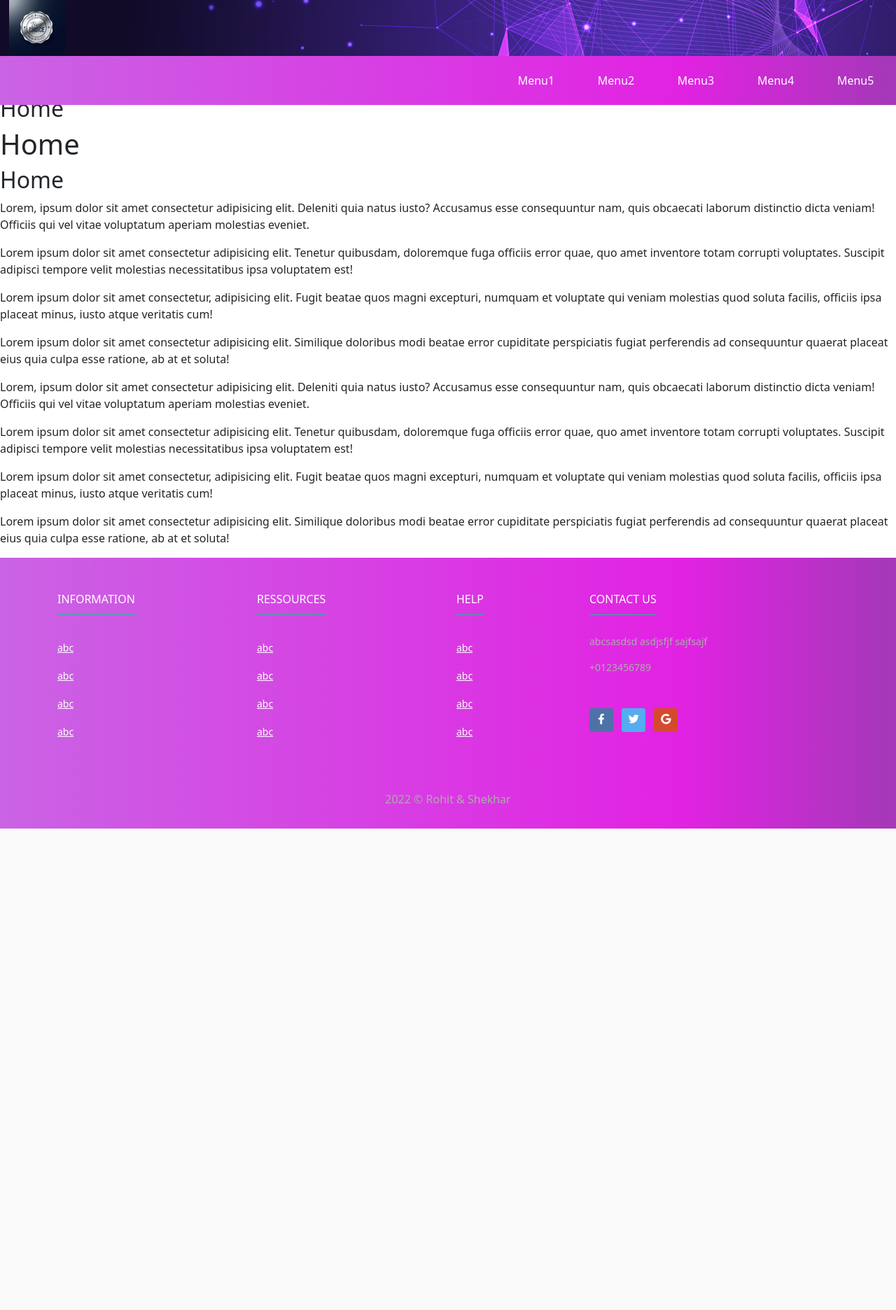
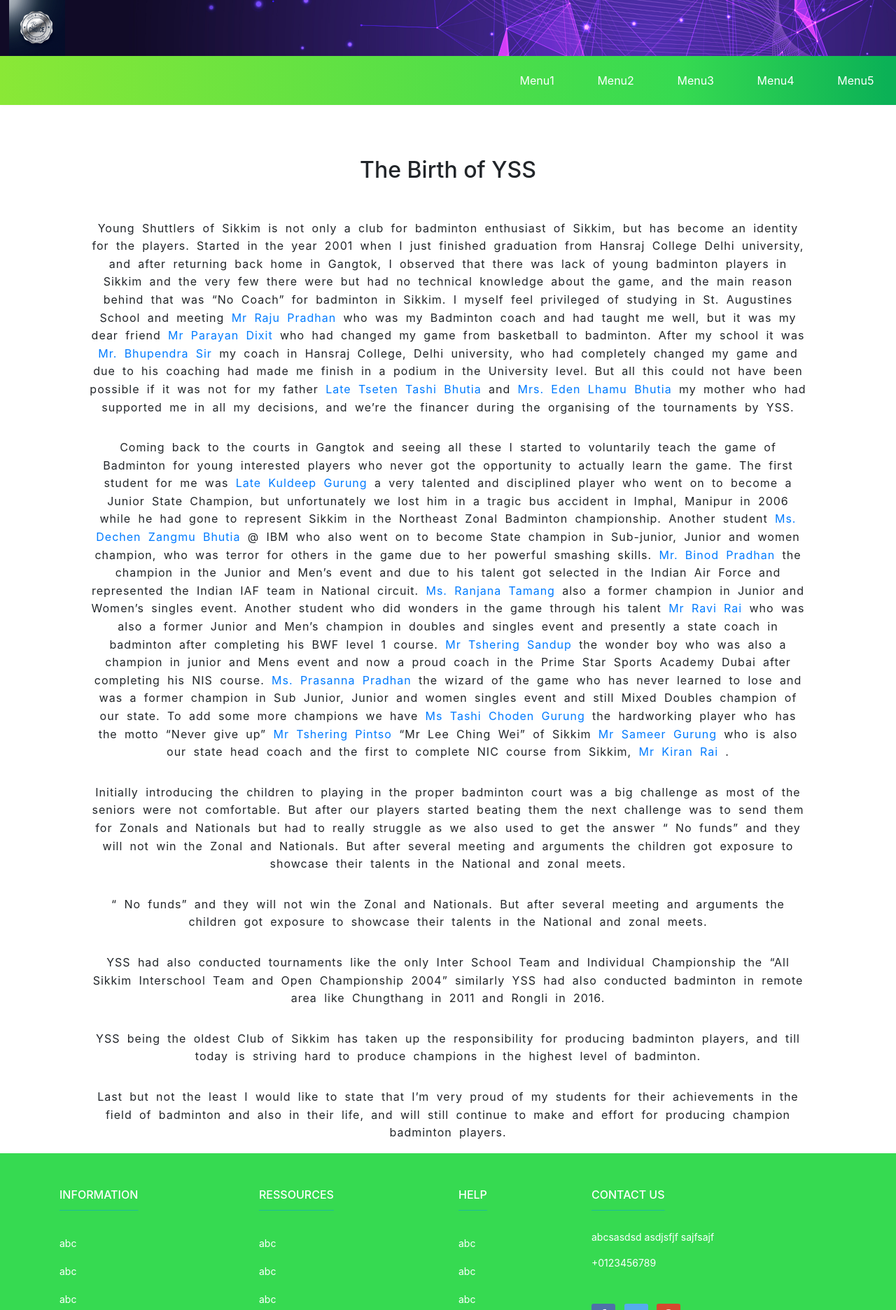
Before and after one commit to rohitbhagat0911/miniProject, a PHP site: page / in a window 1280 px wide. Shown: the top 1872 px of the page at 70% size. Before the commit the page ends 1184 px from the top, so only its background shows below. Run offline with PHP 8.4, Linux system fonts and the light colour scheme; some libraries are stand-ins or nearby versions.

Commit message:
Third Commit

```diff
--- a/Upperindex.php
+++ b/Upperindex.php
@@ -4,11 +4,17 @@
     <meta charset="UTF-8">
     <meta http-equiv="X-UA-Compatible" content="IE=edge">
     <meta name="viewport" content="width=device-width, initial-scale=1.0">
-    <title>Document</title>
+    <title>Young Shuttlers of Sikkim</title>
            <link rel="stylesheet" href="index.css">
            <!-- CSS only -->
 <link href="https://cdn.jsdelivr.net/npm/bootstrap@5.2.0-beta1/dist/css/bootstrap.min.css" rel="stylesheet" integrity="sha384-0evHe/X+R7YkIZDRvuzKMRqM+OrBnVFBL6DOitfPri4tjfHxaWutUpFmBp4vmVor" crossorigin="anonymous">
            <link rel="stylesheet" type="text/css" href="https://cdnjs.cloudflare.com/ajax/libs/font-awesome/5.15.1/css/all.min.css">
+
+           <link rel="stylesheet" href="https://cdn.jsdelivr.net/npm/bootstrap@4.0.0/dist/css/bootstrap.min.css" integrity="sha384-Gn5384xqQ1aoWXA+058RXPxPg6fy4IWvTNh0E263XmFcJlSAwiGgFAW/dAiS6JXm" crossorigin="anonymous">
+<script src="https://code.jquery.com/jquery-3.2.1.slim.min.js" integrity="sha384-KJ3o2DKtIkvYIK3UENzmM7KCkRr/rE9/Qpg6aAZGJwFDMVNA/GpGFF93hXpG5KkN" crossorigin="anonymous"></script>
+<script src="https://cdn.jsdelivr.net/npm/popper.js@1.12.9/dist/umd/popper.min.js" integrity="sha384-ApNbgh9B+Y1QKtv3Rn7W3mgPxhU9K/ScQsAP7hUibX39j7fakFPskvXusvfa0b4Q" crossorigin="anonymous"></script>
+<script src="https://cdn.jsdelivr.net/npm/bootstrap@4.0.0/dist/js/bootstrap.min.js" integrity="sha384-JZR6Spejh4U02d8jOt6vLEHfe/JQGiRRSQQxSfFWpi1MquVdAyjUar5+76PVCmYl" crossorigin="anonymous"></script>
+
 </head>
 <body>
 
--- a/banner.php
+++ b/banner.php
@@ -1,7 +1,7 @@
 <div class="banner">
 
            <img class="banner-bg" src="./asset/banner.jpg" alt="Banner">
-           <a href="#" class="logo">
-               <img class="logo-img" src="./asset/logo.jpg" alt="Logo">
+           <a href="./" class="logo">
+               <img style="z-index:2;" class="logo-img" src="./asset/logo.jpg" alt="Logo">
            </a>
 </div>
--- a/content.php
+++ b/content.php
@@ -0,0 +1,96 @@
+<div class="content-pos">
+
+<div class="content-align">
+
+<h2>The Birth of YSS</h2>
+
+<div class="content-body">
+
+<p>Young Shuttlers of Sikkim is not only a club for badminton enthusiast of Sikkim, but has become an identity for the
+     players. Started in the year 2001 when I just finished graduation from Hansraj College Delhi university, and after
+      returning back home in Gangtok, I observed that there was lack of young badminton players in Sikkim and the very
+       few there were but had no technical knowledge about the game, and the main reason behind that was  “No Coach” for
+        badminton in Sikkim. I myself feel privileged of studying in St. Augustines School and meeting
+        <span><a class="author-link" href="">Mr Raju Pradhan</a></span>
+         who was my Badminton coach and had taught me well, but it was my dear friend
+           <span><a class="author-link" href="">Mr Parayan Dixit</a></span>
+         who had changed my
+          game from basketball to badminton. After my school it was
+          <span><a class="author-link" href=""> Mr. Bhupendra Sir</a></span>
+          my coach in Hansraj College, Delhi
+          university, who had completely changed my game and due to his coaching had made me finish in a podium in the
+           University level. But all this could not have been possible if it was not for my father
+            <span><a class="author-link" href="">Late Tseten Tashi Bhutia</a></span>
+           and
+           <span><a class="author-link" href=""> Mrs. Eden Lhamu Bhutia </a></span>
+             my mother who had supported me in all my decisions, and
+            we’re the financer during the organising of the tournaments by YSS.</p>
+
+<p class="p-spcaing">Coming back to the courts in Gangtok and seeing all these I started to voluntarily teach the game
+    of Badminton for young interested players who never got the opportunity to actually learn the game. The first student
+     for me was
+      <span><a class="author-link" href=""> Late Kuldeep Gurung </a></span>
+     a very talented and disciplined player who went on to become a Junior State Champion,
+      but unfortunately we lost him in a tragic bus accident in Imphal, Manipur in 2006 while he had gone to represent
+       Sikkim in the Northeast Zonal Badminton championship. Another student
+        <span><a class="author-link" href="">  Ms. Dechen Zangmu Bhutia  </a></span>
+         @ IBM who also went
+       on to become State champion in Sub-junior, Junior and women champion, who was terror for others in the game due to
+        her powerful smashing skills.
+          <span><a class="author-link" href="">  Mr. Binod Pradhan  </a></span>
+        the champion in the Junior and Men’s event and due to his talent
+        got selected in the Indian Air Force and represented the Indian IAF team in National circuit.
+            <span><a class="author-link" href="">  Ms. Ranjana Tamang  </a></span>
+        also a former champion in Junior and Women’s singles event. Another student who did wonders in the game through
+        his talent
+         <span><a class="author-link" href="">  Mr Ravi Rai  </a></span>
+         who was also a former Junior and Men’s champion in doubles and singles event and presently
+        a state coach in badminton after completing his BWF level 1 course.
+         <span><a class="author-link" href=""> Mr Tshering Sandup </a></span>
+         the wonder boy who was
+        also a champion in junior and Mens event and now a proud coach in the Prime Star Sports Academy Dubai after
+         completing his NIS course.
+        <span><a class="author-link" href=""> Ms. Prasanna Pradhan </a></span>
+          the wizard of the game who has never learned to lose and was a
+          former champion in Sub Junior,  Junior and women singles event and still Mixed Doubles champion of our state.
+          To add some more champions we have
+           <span><a class="author-link" href=""> Ms Tashi Choden Gurung </a></span>
+           the hardworking player who has the motto “Never give
+           up”
+            <span><a class="author-link" href=""> Mr Tshering Pintso </a></span>
+            “Mr Lee Ching Wei” of Sikkim
+             <span><a class="author-link" href=""> Mr Sameer Gurung </a></span>
+             who is also our state head coach and the
+           first to complete NIC course from Sikkim,
+           <span><a class="author-link" href="">  Mr Kiran Rai  </a></span>.
+
+
+
+</p>
+
+<p class="p-spcaing">Initially introducing the children to playing in the proper badminton court was a big challenge as
+    most of the seniors were not comfortable. But after our players started beating them the next challenge was to send
+     them for Zonals and Nationals but had to really struggle as we also used to get the answer “ No funds”  and they
+     will not win the Zonal and Nationals. But after several meeting and arguments the children got exposure to showcase
+     their talents in the National  and zonal  meets.</p>
+
+<p class="p-spcaing">“ No funds”  and they will not win the Zonal and Nationals. But after several meeting and
+    arguments
+     the children got exposure to showcase their talents in the National  and zonal  meets.</p>
+
+<p class="p-spcaing">YSS had also conducted tournaments like the only Inter School Team and Individual Championship the
+    “All Sikkim Interschool Team and Open Championship 2004” similarly YSS had also conducted badminton in remote area
+     like Chungthang in 2011 and Rongli in 2016.</p>
+
+<p class="p-spcaing">YSS being the oldest Club of Sikkim has taken up the responsibility for producing badminton
+    players, and till today is striving hard to produce champions in the highest level of badminton.</p>
+
+<p class="p-spcaing">Last but not the least I would like to state that I’m very proud of my students for their
+     achievements in the field of badminton and also in their life, and will still continue to make and effort for
+     producing champion badminton players.</p>
+</div>
+
+</div>
+
+
+</div>
--- a/footer.php
+++ b/footer.php
@@ -5,7 +5,7 @@
         <div class="container">
             <div class="row">
                 <div class="col-lg-3">
-                    <div class="">
+                    <div>
                         <h6 class="pos" class="footer-heading" >Information</h6>
                         <ul class="list-unstyled footer-link mt-4">
                             <li><a href="">abc</a></li>
@@ -50,7 +50,7 @@
                                 <li class="list-inline-item"><a href="#"><i class="fab facebook footer-social-icon fa-facebook-f"></i></i></a></li>
                                 <li class="list-inline-item"><a href="#"><i class="fab twitter footer-social-icon fa-twitter"></i></i></a></li>
                                 <li class="list-inline-item"><a href="#"><i class="fab google footer-social-icon fa-google"></i></i></a></li>
-                                <!-- <li class="list-inline-item"><a href="#"><i class="fab apple footer-social-icon fa-apple"></i></i></a></li> -->
+                                <!-- <li class="list-inline-item"><a href="#"><i class="fab instagram footer-social-icon fa-insta"></i></i></a></li> -->
                             </ul>
                         </div>
                     </div>
--- a/header.php
+++ b/header.php
@@ -23,16 +23,43 @@
 
         <div>
           <header class="header">
-        <!-- <a href="/" class="logo">CORP</a> -->
-        <input class="menu-btn" type="checkbox" id="menu-btn" />
+        <!-- <a href="./" style="position: absolute; top:-2em;" class="logo">CORP</a> -->
+        <input class="menu-btn" type="checkbox" id="menu-btn" class="btn btn-primary" data-toggle="modal" data-target="#exampleModal" />
         <label class="menu-icon" for="menu-btn"><span class="nav-icon"></span></label>
         <ul class="menu">
-            <li><a href="./Menu1.php">Menu1</a></li>
-            <li><a href="./Menu2.php">Menu2</a></li>
-            <li><a href="./Menu3.php">Menu3</a></li>
-            <li><a href="./Menu4.php">Menu4</a></li>
-            <li><a href="./Menu5.php">Menu5</a></li>
+            <li><a class="menu-link" href="./Menu1.php">Menu1</a></li>
+            <li><a class="menu-link" href="./Menu2.php">Menu2</a></li>
+            <li><a class="menu-link" href="./Menu3.php">Menu3</a></li>
+            <li><a class="menu-link" href="./Menu4.php">Menu4</a></li>
+            <li><a class="menu-link" href="./Menu5.php">Menu5</a></li>
 
         </ul>
     </header>
+
+    <div class="modal fade bg-black" id="exampleModal" tabindex="-1" role="dialog" aria-labelledby="exampleModalLabel" aria-hidden="true">
+
+    <div style="margin-top: 2em;" class="modal-dialog" role="document">
+      <div style="background: #97ed71;" class="modal-content rounded-0">
+        <div style="opacity: 4;" class="modal-header border-0">
+          <!-- <h5 class="modal-title" id="exampleModalLabel">Modal title</h5> -->
+          <button type="button" style="outline: none; text-decoration: none;" class="close" data-dismiss="modal" aria-label="Close">
+            <span aria-hidden="true">&times;</span>
+          </button>
+        </div>
+        <div class="modal-body">
+            <div style="margin-top: -2em; margin-left: 1em; font-weight: 400;" class="navbar-nav">
+                <a  class="nav-item nav-link active text-dark" href="./">Home</a>
+                <a class="nav-item nav-link text-dark" href="./Menu1.php">Menu1</a>
+                <a class="nav-item nav-link text-dark" href="./Menu2.php">Menu2</a>
+                <a class="nav-item nav-link text-dark" href="./Menu3.php">Menu3</a>
+                <a class="nav-item nav-link text-dark" href="./Menu4.php">Menu4</a>
+                <a class="nav-item nav-link text-dark" href="./Menu5.php">Menu5</a>
+              </div>
+          </div>
+          <div class="modal-footer border-0">
+        </div>
+      </div>
     </div>
+  </div>
+
+    </div>
--- a/index.css
+++ b/index.css
@@ -12,7 +12,7 @@ body {
 
 .banner {
   overflow: hidden;
-  z-index: 3;
+
 
 }
 
@@ -27,6 +27,7 @@ background-repeat: no-repeat;
 background-size: auto;
 margin-left: 0vw;
 object-fit: cover;
+z-index: 1;
 
 
 }
@@ -45,16 +46,18 @@ object-fit: cover;
 /* Banner End */
 
 
-a {
-  color: #fff !important;
+.menu-link {
+  color: #fff;
 }
 
 /* header */
 
 .header {
+  background: rgb(138,232,54);
+background: linear-gradient(90deg, rgba(138,232,54,1) 0%, rgba(54,218,81,1) 76%, rgba(11,177,86,1) 99%);
 
-  background: rgb(202,99,228);
-background: linear-gradient(90deg, rgba(202,99,228,1) 0%, rgba(226,34,227,1) 76%, rgba(166,56,185,1) 99%);
+  /* background: rgb(202,99,228);
+background: linear-gradient(90deg, rgba(202,99,228,1) 0%, rgba(226,34,227,1) 76%, rgba(166,56,185,1) 99%); */
   box-shadow: 1px 1px 4px 0 rgba(209, 197, 197, 0.1);
   position: fixed;
   width: 100%;
@@ -83,7 +86,7 @@ background: linear-gradient(90deg, rgba(202,99,228,1) 0%, rgba(226,34,227,1) 76%
 
 .header li a:hover,
 .header .menu-btn:hover {
-  background-color: #ab69b4;
+  background-color: rgb(138,232,54);
   border-radius: 12px;
 }
 
@@ -116,10 +119,10 @@ background: linear-gradient(90deg, rgba(202,99,228,1) 0%, rgba(226,34,227,1) 76%
 .header .menu-icon .nav-icon {
   background: #333;
   display: block;
-  height: 2px;
+  height: 2.1px;
   position: relative;
   transition: background .2s ease-out;
-  width: 18px;
+  width: 22px;
 }
 
 .header .menu-icon .nav-icon:before,
@@ -131,6 +134,7 @@ background: linear-gradient(90deg, rgba(202,99,228,1) 0%, rgba(226,34,227,1) 76%
   position: absolute;
   transition: all .2s ease-out;
   width: 100%;
+
 }
 
 .header .menu-icon .nav-icon:before {
@@ -146,8 +150,8 @@ background: linear-gradient(90deg, rgba(202,99,228,1) 0%, rgba(226,34,227,1) 76%
 .header .menu-btn {
   display: none;
 }
-
-.header .menu-btn:checked ~ .menu {
+/*  For Model Change */
+/* .header .menu-btn:checked ~ .menu {
   max-height: 740px;
 }
 
@@ -163,8 +167,8 @@ background: linear-gradient(90deg, rgba(202,99,228,1) 0%, rgba(226,34,227,1) 76%
 .header .menu-btn:checked ~ .menu-icon .nav-icon:after {
   transform: rotate(45deg);
   top:0;
-}
-
+} */
+/*  */
 
 /* 48em = 768px @ 16pt font */
 
@@ -189,8 +193,9 @@ background: linear-gradient(90deg, rgba(202,99,228,1) 0%, rgba(226,34,227,1) 76%
 /*  */
 
 .bg-footer {
-  background: rgb(202,99,228);
-  background: linear-gradient(90deg, rgba(202,99,228,1) 0%, rgba(226,34,227,1) 76%, rgba(166,56,185,1) 99%);
+  /* background: rgb(202,99,228);
+  background: linear-gradient(90deg, rgba(202,99,228,1) 0%, rgba(226,34,227,1) 76%, rgba(166,56,185,1) 99%); */
+  background: #36da51;
   padding: 50px 0 30px;
 }
 .footer-heading {
@@ -198,7 +203,7 @@ background: linear-gradient(90deg, rgba(202,99,228,1) 0%, rgba(226,34,227,1) 76%
 }
 
 .footer-link a {
-  color: #acacac;
+  color: #fff;
   line-height: 40px;
   font-size: 14px;
   transition: all 0.5s;
@@ -209,7 +214,7 @@ background: linear-gradient(90deg, rgba(202,99,228,1) 0%, rgba(226,34,227,1) 76%
 }
 
 .contact-info {
-  color: #acacac;
+  color: #fff;
   font-size: 14px;
 }
 
@@ -242,7 +247,7 @@ background: linear-gradient(90deg, rgba(202,99,228,1) 0%, rgba(226,34,227,1) 76%
 
 
 .footer-alt {
-  color: #acacac;
+  color: #fff;
 }
 
 .footer-heading {
@@ -267,7 +272,6 @@ background: linear-gradient(90deg, rgba(202,99,228,1) 0%, rgba(226,34,227,1) 76%
   float: none;
   text-transform: uppercase;
 
-
 }
 .pos {
 
@@ -280,3 +284,49 @@ background: linear-gradient(90deg, rgba(202,99,228,1) 0%, rgba(226,34,227,1) 76%
 
 
 /*  */
+
+
+  /*  */
+
+.content-pos {
+   display: block;
+   margin-top: 18vh;
+}
+
+/* @media only screen and (max-width: 600px) {
+  .content-pos {
+    display: block;
+    margin-top: 18vh;
+ }
+} */
+
+
+.content-align {
+  text-align: center;
+
+}
+
+.content-body {
+  margin: auto;
+  border: 0px solid whitesmoke;
+  width:  80%;
+  background-color: white;
+  margin-top: 4%;
+  text-align: center;
+  letter-spacing: 0.0625em;
+  word-spacing: 0.3em;
+  line-height: 1.6;
+
+}
+
+
+.p-spcaing {
+  padding-top: 1em;
+
+}
+
+  /*  */
+
+  .author-link {
+    color: none !important ;
+  }
--- a/index.php
+++ b/index.php
@@ -3,19 +3,9 @@
          <?php include_once 'upperindex.php' ?>
 
            <div class="content-pos">
-          <h1>Home</h1>
-          <h2>Home</h2>
-          <h1>Home</h1>
-          <h2>Home</h2>
-          <p>Lorem, ipsum dolor sit amet consectetur adipisicing elit. Deleniti quia natus iusto? Accusamus esse consequuntur nam, quis obcaecati laborum distinctio dicta veniam! Officiis qui vel vitae voluptatum aperiam molestias eveniet.</p>
-          <p>Lorem ipsum dolor sit amet consectetur adipisicing elit. Tenetur quibusdam, doloremque fuga officiis error quae, quo amet inventore totam corrupti voluptates. Suscipit adipisci tempore velit molestias necessitatibus ipsa voluptatem est!</p>
-            <p>Lorem ipsum dolor sit amet consectetur, adipisicing elit. Fugit beatae quos magni excepturi, numquam et voluptate qui veniam molestias quod soluta facilis, officiis ipsa placeat minus, iusto atque veritatis cum!</p>
-          <p>Lorem ipsum dolor sit amet consectetur adipisicing elit. Similique doloribus modi beatae error cupiditate perspiciatis fugiat perferendis ad consequuntur quaerat placeat eius quia culpa esse ratione, ab at et soluta!</p>
-          <p>Lorem, ipsum dolor sit amet consectetur adipisicing elit. Deleniti quia natus iusto? Accusamus esse consequuntur nam, quis obcaecati laborum distinctio dicta veniam! Officiis qui vel vitae voluptatum aperiam molestias eveniet.</p>
-          <p>Lorem ipsum dolor sit amet consectetur adipisicing elit. Tenetur quibusdam, doloremque fuga officiis error quae, quo amet inventore totam corrupti voluptates. Suscipit adipisci tempore velit molestias necessitatibus ipsa voluptatem est!</p>
-            <p>Lorem ipsum dolor sit amet consectetur, adipisicing elit. Fugit beatae quos magni excepturi, numquam et voluptate qui veniam molestias quod soluta facilis, officiis ipsa placeat minus, iusto atque veritatis cum!</p>
-          <p>Lorem ipsum dolor sit amet consectetur adipisicing elit. Similique doloribus modi beatae error cupiditate perspiciatis fugiat perferendis ad consequuntur quaerat placeat eius quia culpa esse ratione, ab at et soluta!</p>
-
+          <!-- <h1>Home</h1>
+          <h5>Home</h5> -->
+          <?php include_once "content.php"; ?>
            </div>
 
 
```
